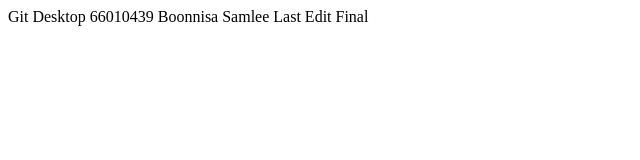
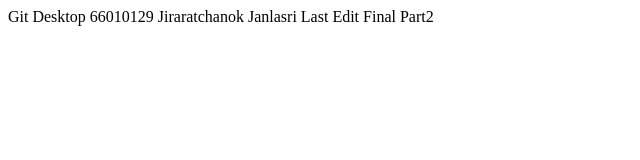
Before and after one commit to satfey/git101, a plain HTML site: page index.html in a window 1280 px wide. Shown: the whole page, without its empty margins (0-640 px from the left). Drawn offline with Linux system fonts and the light colour scheme.

Commit message:
Update index.html
real final edited

```diff
--- a/index.html
+++ b/index.html
@@ -6,6 +6,6 @@
     <title>Document</title>
 </head>
 <body>
-    Git Desktop 66010439 Boonnisa Samlee Last Edit Final
+    Git Desktop 66010129 Jiraratchanok Janlasri Last Edit Final Part2
 </body>
 </html>
```
